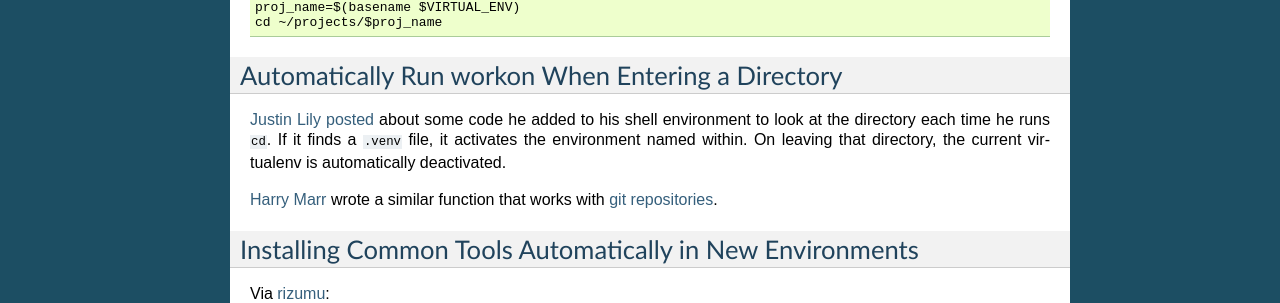
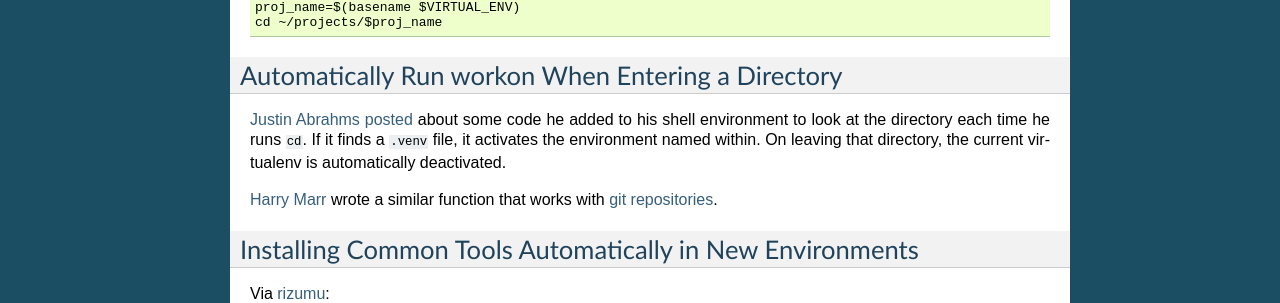
Before and after one commit to python-virtualenvwrapper/virtualenvwrapper, a Sphinx documentation site: the page built from docs/source/tips.rst, in a window 1280 px wide. Shown: the part 1000-1303 px from the top of the page. Built offline with Sphinx 7.4.7, drawn with Linux system fonts in a browser that asks for light colours; pages that are not in the unit, such as notebooks, are missing from menus.

Commit message:
Update links and name for venv post.

```diff
--- a/docs/source/tips.rst
+++ b/docs/source/tips.rst
@@ -63,8 +63,8 @@
 Automatically Run workon When Entering a Directory
 ==================================================
 
-`Justin Lily posted
-<http://justinlilly.com/python/virtualenv_wrapper_helper.html>`__
+`Justin Abrahms posted
+<https://justin.abrah.ms/python/virtualenv_wrapper_helper.html>`__
 about some code he added to his shell environment to look at the
 directory each time he runs ``cd``.  If it finds a ``.venv`` file, it
 activates the environment named within.  On leaving that directory,
```
